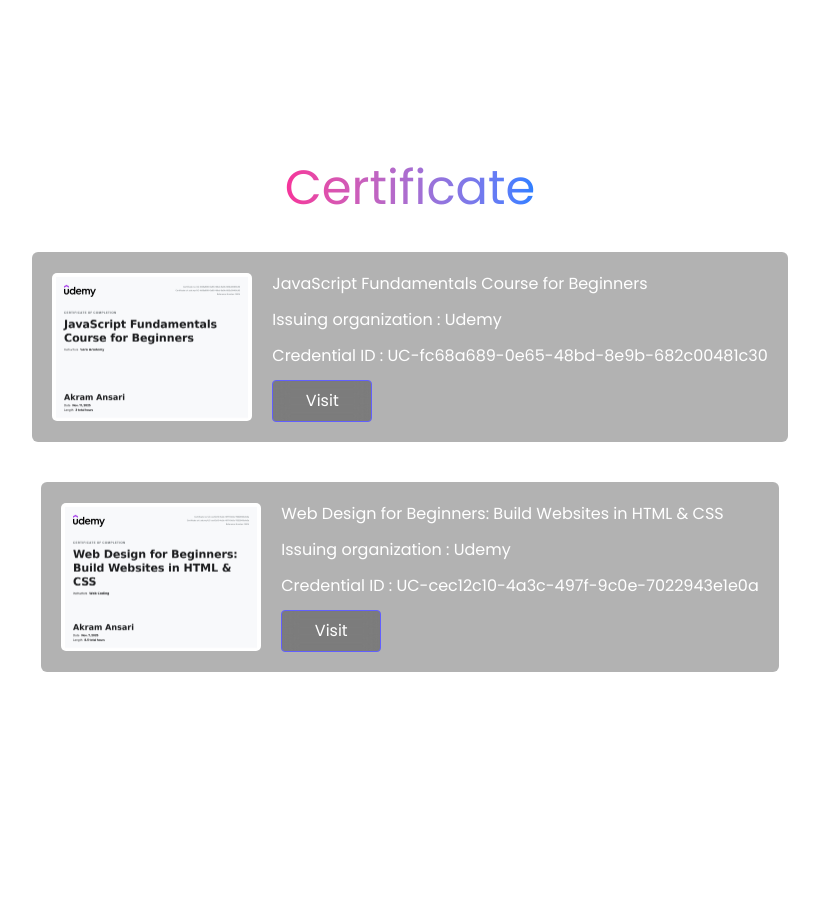
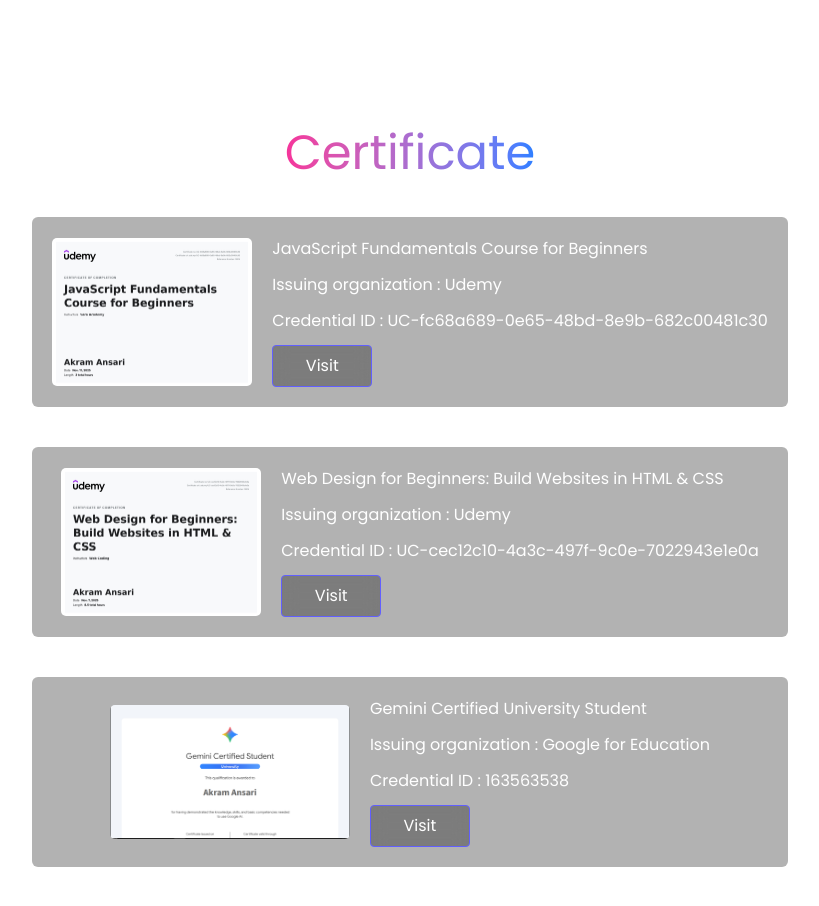
Before and after one commit to akramansari27923mah-dotcom/Portfolio-, a React (Vite) app: page / in a window 1280 px wide. Shown: the part 3234-4140 px from the top of the page, without its empty margins (230-1049 px from the left). Built offline with nearby package versions, Linux system fonts and the light colour scheme.

Commit message:
update 1.1.2

```diff
--- a/src/components/Certifecate/CardCertificate.jsx
+++ b/src/components/Certifecate/CardCertificate.jsx
@@ -1,20 +1,26 @@
 // eslint-disable-next-line no-unused-vars
 import { motion } from "framer-motion";
 
-const CardCertificate = ({ Image, name, where, CredentialID, link }) => {
+const CardCertificate = ({ Image, name, where, CredentialID, link, id }) => {
     return (
         <motion.div
             initial={{ opacity: 0, y: 50 }}
             whileInView={{ opacity: 1, y: 0 }}
             transition={{ duration: 0.5, ease: 'easeInOut' }}
             viewport={{ once: true }}
-            className="md:flex  justify-center items-center gap-x-5 mt-10 px-5 py-5 rounded-md bg-black/30">
+            className="md:flex  justify-center items-center gap-x-5 mt-10 px-5 py-5 rounded-md bg-black/30 snap-center">
 
             <div>
-                <img
-                    className="md:w-50 w-40 rounded-[5px]"
-                    src={Image}
-                />
+
+                {
+                    id === 'google' ? <img
+                        className="md:w-60 w-40 rounded-[5px]"
+                        src={Image}
+                    /> : <img
+                        className="md:w-50 w-40 rounded-[5px]"
+                        src={Image}
+                    />
+                }
             </div>
 
             <div
@@ -40,7 +46,8 @@
                 <a
                     title="Visit"
                     target="_blank"
-                    className="py-2 px-3 border border-indigo-500 w-25 text-center rounded-sm backdrop-blur-sm bg-black/30" href={link}>
+                    className="py-2 px-3 border border-indigo-500 w-25 text-center rounded-sm backdrop-blur-sm bg-black/30 transition-all duration-300 hover:scale-105"
+                    href={link}>
                     Visit
                 </a>
             </div>
--- a/src/components/Certifecate/Certificate.jsx
+++ b/src/components/Certifecate/Certificate.jsx
@@ -7,7 +7,7 @@
   return (
     <div
       id="Certificate"
-      className="w-full h-screen text-white flex justify-center items-center flex-col">
+      className="w-full h-screen text-white flex justify-center items-center flex-col md:mt-20">
 
       <motion.h1
         initial={{ opacity: 0, y: 50 }}
@@ -18,16 +18,21 @@
         Certificate
       </motion.h1>
 
+      <div className="overflow-y-scroll snap-y snap-mandatory hide-scrollbar">
         {
-        certificate.map(({ Image, name, where, CredentialID, link }) => (
+          certificate.map(({ Image, name, where, CredentialID, link, id }) => (
             <CardCertificate
               Image={Image}
               name={name}
               where={where}
               CredentialID={CredentialID}
-            link={link} />
+              link={link}
+              id={id}
+              />
+
           ))
         }
+      </div>
 
     </div>
   )
--- a/src/data/cartificate.js
+++ b/src/data/cartificate.js
@@ -1,17 +1,27 @@
 const certificate = [
     {
-        Image : 'java.jpg',
-        name : 'JavaScript Fundamentals Course for Beginners',
-        where : 'Udemy',
-        CredentialID : ' UC-fc68a689-0e65-48bd-8e9b-682c00481c30',
-        link : 'https://ude.my/UC-fc68a689-0e65-48bd-8e9b-682c00481c30'
+        Image: 'java.jpg',
+        name: 'JavaScript Fundamentals Course for Beginners',
+        where: 'Udemy',
+        CredentialID: ' UC-fc68a689-0e65-48bd-8e9b-682c00481c30',
+        link: 'https://ude.my/UC-fc68a689-0e65-48bd-8e9b-682c00481c30',
+        id : 'javaCcript'
     },
     {
-        Image : 'html.jpg',
-        name : 'Web Design for Beginners: Build Websites in HTML & CSS',
-        where : 'Udemy',
-        CredentialID : ' UC-cec12c10-4a3c-497f-9c0e-7022943e1e0a',
-        link : 'https://ude.my/UC-cec12c10-4a3c-497f-9c0e-7022943e1e0a'
+        Image: 'html.jpg',
+        name: 'Web Design for Beginners: Build Websites in HTML & CSS',
+        where: 'Udemy',
+        CredentialID: ' UC-cec12c10-4a3c-497f-9c0e-7022943e1e0a',
+        link: 'https://ude.my/UC-cec12c10-4a3c-497f-9c0e-7022943e1e0a',
+        id : 'html'
+    },
+    {
+        Image: 'google.png',
+        name: 'Gemini Certified University Student',
+        where: 'Google for Education',
+        CredentialID: ' 163563538',
+        link: 'https://edu.google.accredible.com/7b5fec5a-5edb-4c08-87cf-ad7ad8ed700d',
+        id : 'google'
     },
 ]
 
--- a/src/index.css
+++ b/src/index.css
@@ -3,3 +3,7 @@
 * {
   font-family: "Poppins", sans-serif;
 }
+
+.hide-scrollbar::-webkit-scrollbar{
+  display: none;
+}
```
Also changed, not shown: src/App.jsx (+13 -2 lines), public/google.png (added). Lines whose indentation alone changed are shown as unchanged.
